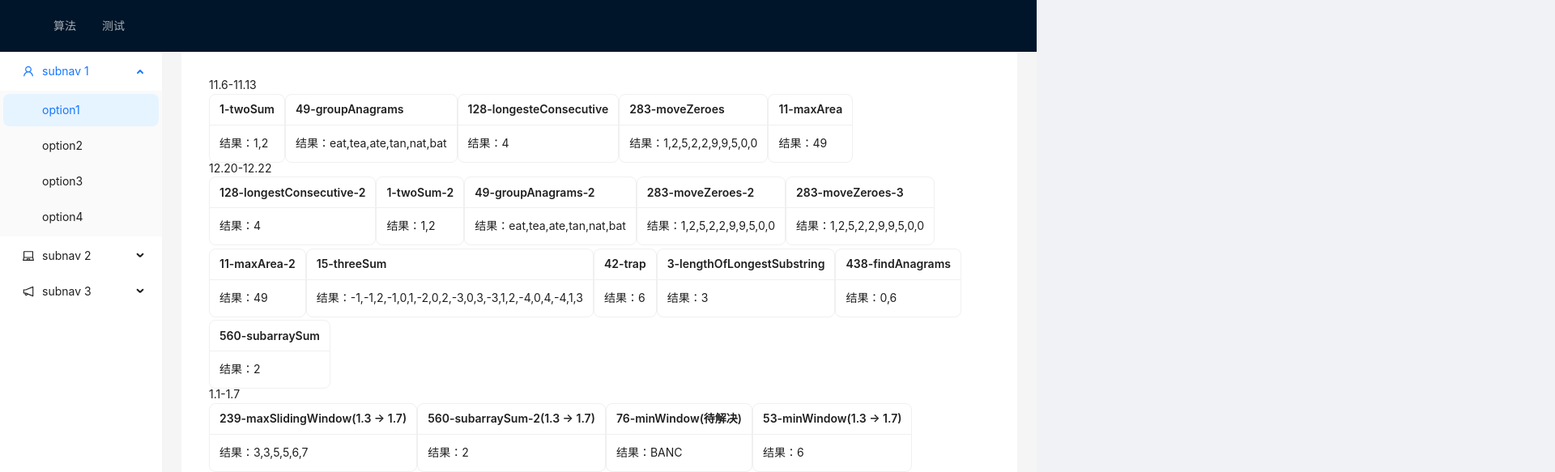
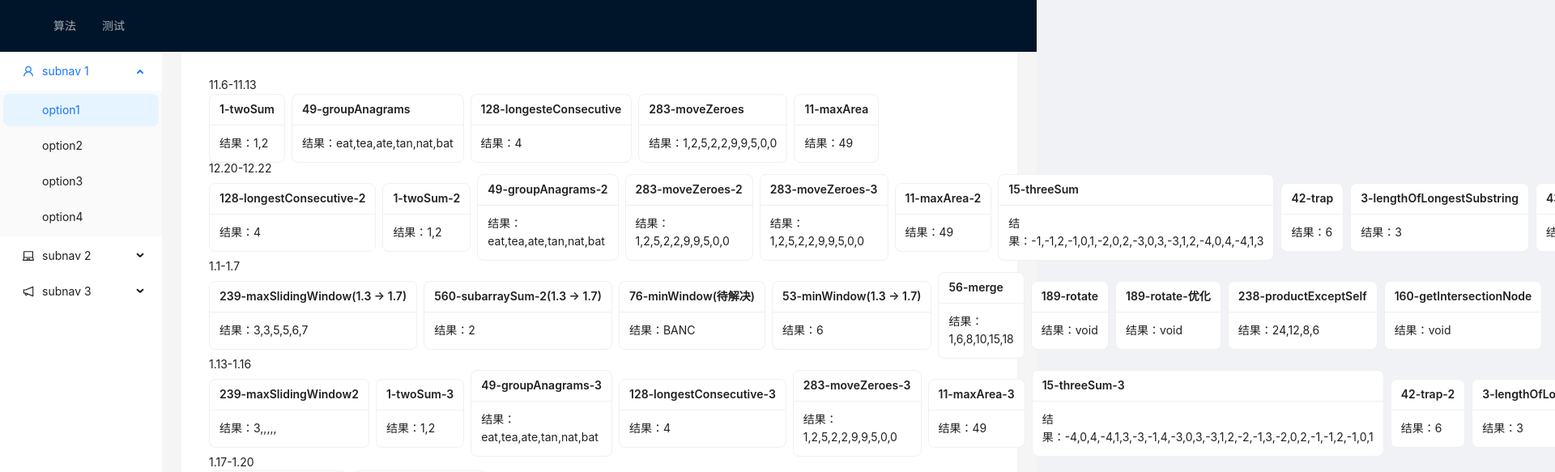
Before and after one commit to mingjourney/code-challenges, a React (Vite) app: page / in a window 1280 px wide. Shown: the top 583 px of the page at 81% size, 1920 px wide, since content can reach past the window. Built offline with nearby package versions, Linux system fonts and the light colour scheme.

Commit message:
feat: 1.17

```diff
--- a/src/algorithms/algorithms.ts
+++ b/src/algorithms/algorithms.ts
@@ -233,7 +233,7 @@ export const lengthOfLongestSubstring = (s: string): number => {
   }
   return res
 }
-// 438. 找到字符串中所有字母异位词
+// 438. 找到字符串中所有字母异位词（不好）
 export const findAnagrams = (s: string, p: string): number[] => {
   const sLen = s.length,
     pLen = p.length,
@@ -594,3 +594,106 @@ export const threeSum2 = (nums: number[]): number[][] => {
   }
   return res
 }
+// 42.接雨水-2（不好）
+export const trap2 = (height: number[]): number => {
+  const maxRightList = new Array(height.length).fill(0)
+  let maxRight = 0
+  for (let i = height.length - 2; i >= 0; i--) {
+    maxRight = Math.max(maxRight, height[i + 1])
+    maxRightList[i] = maxRight
+  }
+  console.log('maxRightList', maxRightList)
+  let maxLeft = 0,
+    res = 0
+  for (let i = 1; i < height.length - 1; i++) {
+    maxLeft = Math.max(maxLeft, height[i - 1])
+    const minWall = Math.min(maxLeft, maxRightList[i])
+    if (minWall > height[i]) res += minWall - height[i]
+  }
+  return res
+}
+// 42.接雨水-3
+export const trap3 = (height: number[]): number => {
+  let res = 0,
+    maxLeft = 0,
+    maxRight = 0,
+    left = 0,
+    right = height.length - 1
+  while (left < right) {
+    maxLeft = Math.max(maxLeft, height[left])
+    maxRight = Math.max(maxRight, height[right])
+    if (maxLeft < maxRight) {
+      res += maxLeft - height[left]
+      left++
+    } else {
+      res += maxRight - height[right]
+      right--
+    }
+  }
+
+  return res
+}
+// 3.无重复字符的最长子串-2
+export const lengthOfLongestSubstring2 = (s: string): number => {
+  const m = new Set<string>()
+  let left = 0,
+    max = 0
+  for (let right = 0; right < s.length; right++) {
+    while (m.has(s[right])) {
+      m.delete(s[left])
+      left++
+    }
+    if (!m.has(s[right])) {
+      m.add(s[right])
+      max = Math.max(max, right - left + 1)
+    }
+  }
+  return max
+}
+// 3.无重复字符的最长子串-3
+export const lengthOfLongestSubstring3 = (s: string): number => {
+  let maxStr = '',
+    maxLen = 0
+  for (const c of s) {
+    const repeatIndex = maxStr.indexOf(c)
+    if (repeatIndex < 0) {
+      maxStr += c
+    } else {
+      maxLen = Math.max(maxLen, maxStr.length)
+      maxStr = maxStr.slice(repeatIndex + 1) + c
+    }
+  }
+  maxLen = Math.max(maxLen, maxStr.length)
+  return maxLen
+}
+// 438. 找到字符串中所有字母异位词
+export const findAnagrams2 = (s: string, p: string): number[] => {
+  const m = new Array(26).fill(0)
+  const res: number[] = []
+  for (const c of p) {
+    m[c.charCodeAt(0) - 'a'.charCodeAt(0)]++
+  }
+  for (let l = 0, r = 0; r < s.length; r++) {
+    m[s[r].charCodeAt(0) - 'a'.charCodeAt(0)]--
+    while (m[s[r].charCodeAt(0) - 'a'.charCodeAt(0)] < 0) {
+      m[s[l].charCodeAt(0) - 'a'.charCodeAt(0)]++
+      l++
+    }
+    if (r - l + 1 === p.length) {
+      res.push(l)
+    }
+  }
+  return res
+}
+// 560.和为 K 的子数组-3
+export const subarraySum3 = (nums: number[], k: number): number => {
+  const m = new Map([[0, 1]])
+  let res = 0,
+    sum = 0
+  for (const num of nums) {
+    sum += num
+    m.set(sum, (m.has(sum) ? m.get(sum)! : 0) + 1)
+    res += m.has(sum - k) ? m.get(sum - k)! : 0
+  }
+  return res
+}
--- a/src/components/CardComponent.tsx
+++ b/src/components/CardComponent.tsx
@@ -1,6 +1,6 @@
 // CardComponent.tsx
 import React from 'react'
-import { Card, Space } from 'antd'
+import { Card } from 'antd'
 
 interface CardComponentProps {
   title: string
@@ -9,11 +9,9 @@ interface CardComponentProps {
 
 const CardComponent: React.FC<CardComponentProps> = ({ title, data }) => {
   return (
-    <Space>
-      <Card size="small" title={title} style={{ margin: '0px' }}>
-        <div> 结果：{data ? data.toString() : 'void'}</div>
-      </Card>
-    </Space>
+    <Card hoverable size="small" title={title} style={{ margin: '0px' }}>
+      <div> 结果：{data ? data.toString() : 'void'}</div>
+    </Card>
   )
 }
 
--- a/src/pages/CodingBoard.tsx
+++ b/src/pages/CodingBoard.tsx
@@ -1,3 +1,4 @@
+import { Space } from 'antd'
 import * as algorithms from '../algorithms/algorithms'
 import CardComponent from '../components/CardComponent'
 // import * as handShredded from '@/components/handShredded/handShredded'
@@ -32,6 +33,7 @@ const CodingBoard = () => {
   return (
     <div style={{ padding: '10px' }}>
       <h4>11.6-11.13</h4>
+      <Space>
         <CardComponent
           title="1-twoSum"
           data={algorithms.twoSum(input1, target1)}
@@ -49,7 +51,9 @@ const CodingBoard = () => {
           data={algorithms.moveZeroes(input283)}
         />
         <CardComponent title="11-maxArea" data={algorithms.maxArea(input11)} />
+      </Space>
       <h4>12.20-12.22</h4>
+      <Space>
         <CardComponent
           title="128-longestConsecutive-2"
           data={algorithms.longestConsecutive2(input128)}
@@ -70,8 +74,14 @@ const CodingBoard = () => {
           title="283-moveZeroes-3"
           data={algorithms.moveZeroes3(input283)}
         />
-      <CardComponent title="11-maxArea-2" data={algorithms.maxArea2(input11)} />
-      <CardComponent title="15-threeSum" data={algorithms.threeSum(input15)} />
+        <CardComponent
+          title="11-maxArea-2"
+          data={algorithms.maxArea2(input11)}
+        />
+        <CardComponent
+          title="15-threeSum"
+          data={algorithms.threeSum(input15)}
+        />
         <CardComponent title="42-trap" data={algorithms.trap(input42)} />
         <CardComponent
           title="3-lengthOfLongestSubstring"
@@ -85,7 +95,10 @@ const CodingBoard = () => {
           title="560-subarraySum"
           data={algorithms.subarraySum(input560_nums, input560_k)}
         />
+      </Space>
+
       <h4>1.1-1.7</h4>
+      <Space>
         <CardComponent
           title="239-maxSlidingWindow(1.3 -> 1.7)"
           data={algorithms.maxSlidingWindow(input239_nums, input239_k)}
@@ -119,7 +132,9 @@ const CodingBoard = () => {
           title="160-getIntersectionNode"
           data={algorithms.getIntersectionNode(null, null)}
         />
-      <h4>12.20-12.22</h4>
+      </Space>
+      <h4>1.13-1.16</h4>
+      <Space>
         <CardComponent
           title="239-maxSlidingWindow2"
           data={algorithms.maxSlidingWindow2(input239_nums, input239_k)}
@@ -140,12 +155,35 @@ const CodingBoard = () => {
           title="283-moveZeroes-3"
           data={algorithms.moveZeroes4(input283)}
         />
-      <CardComponent title="11-maxArea-3" data={algorithms.maxArea3(input11)} />
+        <CardComponent
+          title="11-maxArea-3"
+          data={algorithms.maxArea3(input11)}
+        />
         <CardComponent
           title="15-threeSum-3"
           data={algorithms.threeSum2(input15)}
         />
-      \
+        <CardComponent title="42-trap-2" data={algorithms.trap2(input42)} />
+        <CardComponent
+          title="3-lengthOfLongestSubstring-2"
+          data={algorithms.lengthOfLongestSubstring2(input3)}
+        />
+        <CardComponent
+          title="3-lengthOfLongestSubstring-3"
+          data={algorithms.lengthOfLongestSubstring3(input3)}
+        />
+      </Space>
+      <h4>1.17-1.20</h4>
+      <Space>
+        <CardComponent
+          title="438-findAnagrams-2"
+          data={algorithms.findAnagrams2(input438_s, input438_p)}
+        />
+        <CardComponent
+          title="560-subarraySum-3"
+          data={algorithms.subarraySum3(input560_nums, input560_k)}
+        />
+      </Space>
     </div>
   )
 }
--- a/src/router/index.tsx
+++ b/src/router/index.tsx
@@ -1,3 +1,4 @@
+import { Flex, Spin } from 'antd'
 import React, { lazy } from 'react'
 // import Home from '../views/Home'
 // import About from '../views/About'
@@ -7,7 +8,15 @@ const OnlineThreeDClassroom = lazy(
 const Home = lazy(() => import('../views/Home'))
 //路由新写法
 const withLoadingComponent = (comp: JSX.Element) => (
-  <React.Suspense fallback={<div>loading...</div>}>{comp}</React.Suspense>
+  <React.Suspense
+    fallback={
+      <Flex align="center" gap="middle">
+        <Spin />
+      </Flex>
+    }
+  >
+    {comp}
+  </React.Suspense>
 )
 const routes = [
   {
```
Lines whose indentation alone changed are shown as unchanged.
